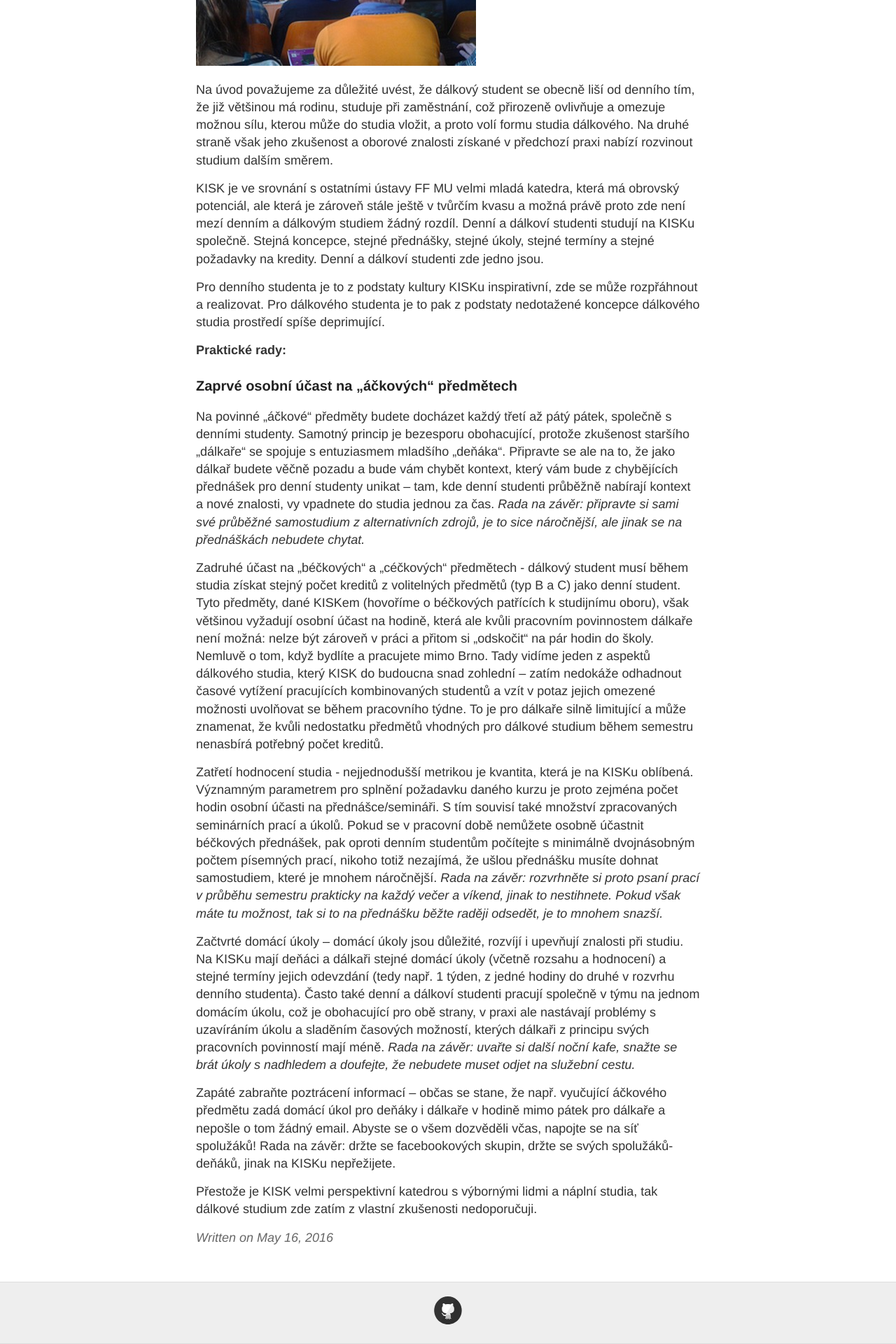
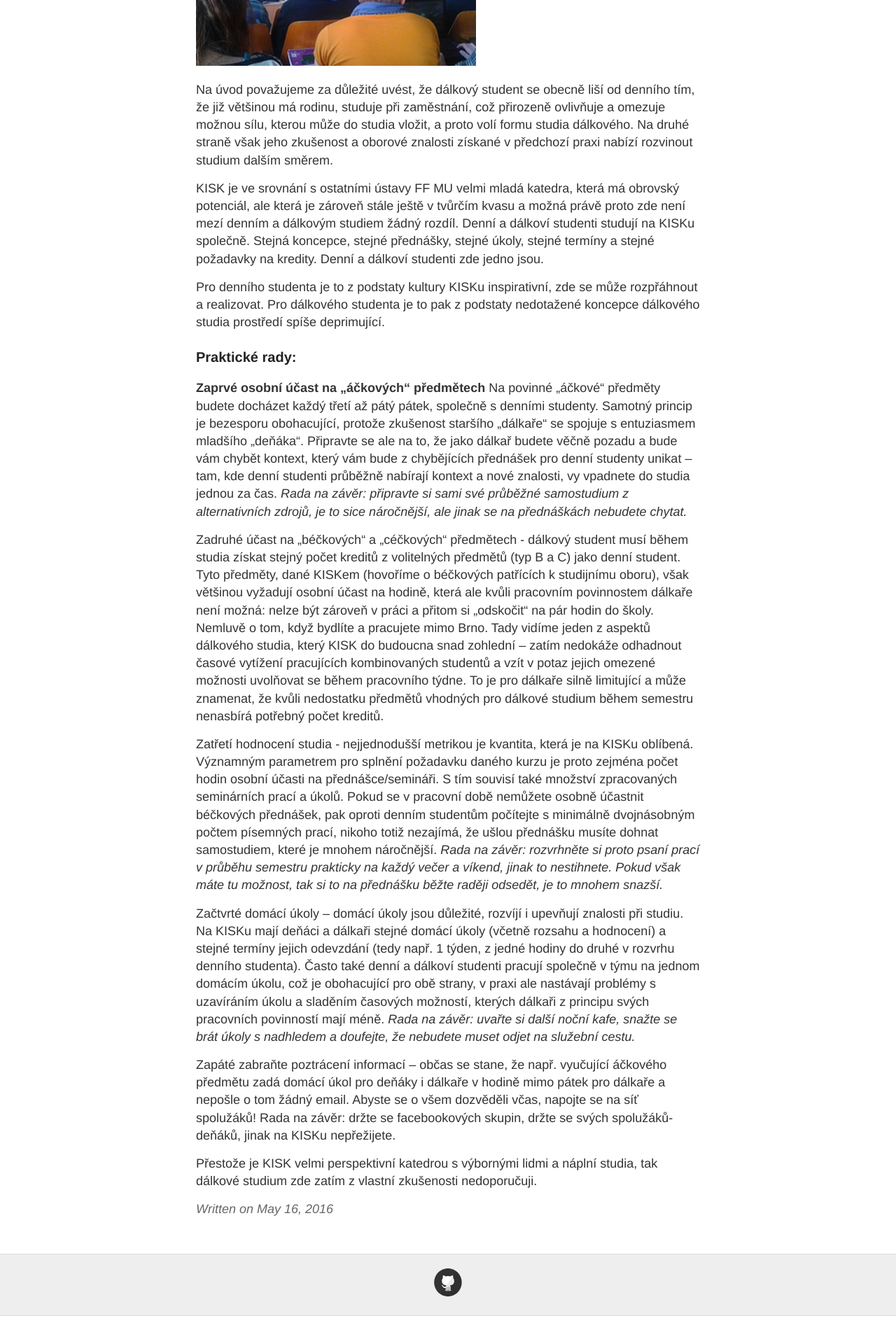
Before and after one commit to projectgorilla/projectgorilla.github.io, a Jekyll site: the page built from _posts/2016-5-16-Koncepce-dalkoveho-studia-KISK.md, in a window 1280 px wide. Shown: the part 673-2593 px from the top of the page at 70% size. Built offline with Jekyll 4.4.1, drawn with Linux system fonts in a browser that asks for light colours; comment, search, counter and statistics services are not loaded; after the commit the page ends 2553 px from its top, so only the background shows below that.

```diff
--- a/_posts/2016-5-16-Koncepce-dalkoveho-studia-KISK.md
+++ b/_posts/2016-5-16-Koncepce-dalkoveho-studia-KISK.md
@@ -16,8 +16,8 @@ KISK je ve srovnání s ostatními ústavy FF MU velmi mladá katedra, která m
 
 Pro denního studenta je to z podstaty kultury KISKu inspirativní, zde se může rozpřáhnout a realizovat. Pro dálkového studenta je to pak z podstaty nedotažené koncepce dálkového studia prostředí spíše deprimující.
 
-<b>Praktické rady:</b>
-<h3>Zaprvé osobní účast na „áčkových“ předmětech</h3>
+<h3>Praktické rady:</h3>
+<b>Zaprvé osobní účast na „áčkových“ předmětech</b>
 Na povinné „áčkové“ předměty budete docházet každý třetí až pátý pátek, společně s denními studenty. Samotný princip je bezesporu obohacující, protože zkušenost staršího „dálkaře“ se spojuje s entuziasmem mladšího „deňáka“. Připravte se ale na to, že jako dálkař budete věčně pozadu a bude vám chybět kontext, který vám bude z chybějících přednášek pro denní studenty unikat – tam, kde denní studenti průběžně nabírají kontext a nové znalosti, vy vpadnete do studia jednou za čas. <i>Rada na závěr: připravte si sami své průběžné samostudium z alternativních zdrojů, je to sice náročnější, ale jinak se na přednáškách nebudete chytat.</i>
 
 Zadruhé účast na „béčkových“ a „céčkových“ předmětech - dálkový student musí během studia získat stejný počet kreditů z volitelných předmětů (typ B a C) jako denní student. Tyto předměty, dané KISKem (hovoříme o béčkových patřících k studijnímu oboru), však většinou vyžadují osobní účast na hodině, která ale kvůli pracovním povinnostem dálkaře není možná: nelze být zároveň v práci a přitom si „odskočit“ na pár hodin do školy. Nemluvě o tom, když bydlíte a pracujete mimo Brno. Tady vidíme jeden z aspektů dálkového studia, který KISK do budoucna snad zohlední – zatím nedokáže odhadnout časové vytížení pracujících kombinovaných studentů a vzít v potaz jejich omezené možnosti uvolňovat se během pracovního týdne. To je pro dálkaře silně limitující a může znamenat, že kvůli nedostatku předmětů vhodných pro dálkové studium během semestru nenasbírá potřebný počet kreditů.
```
